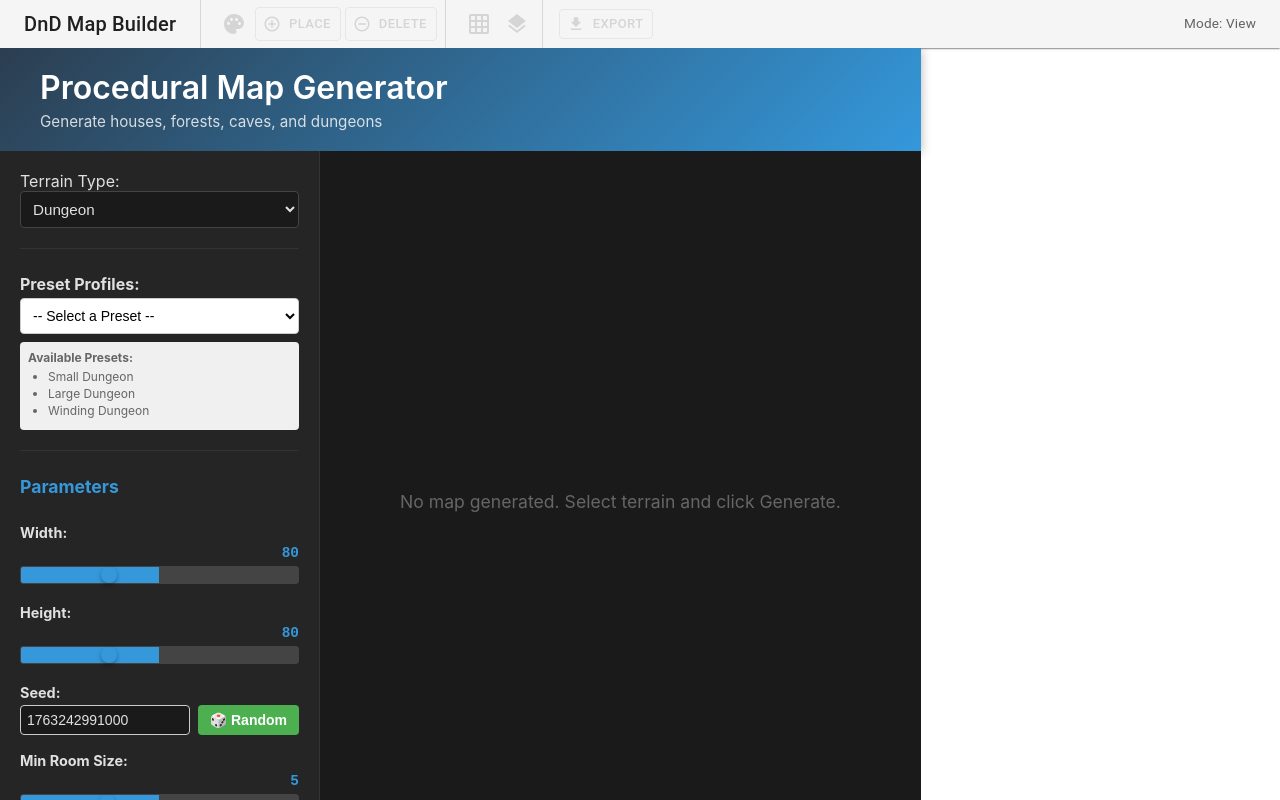
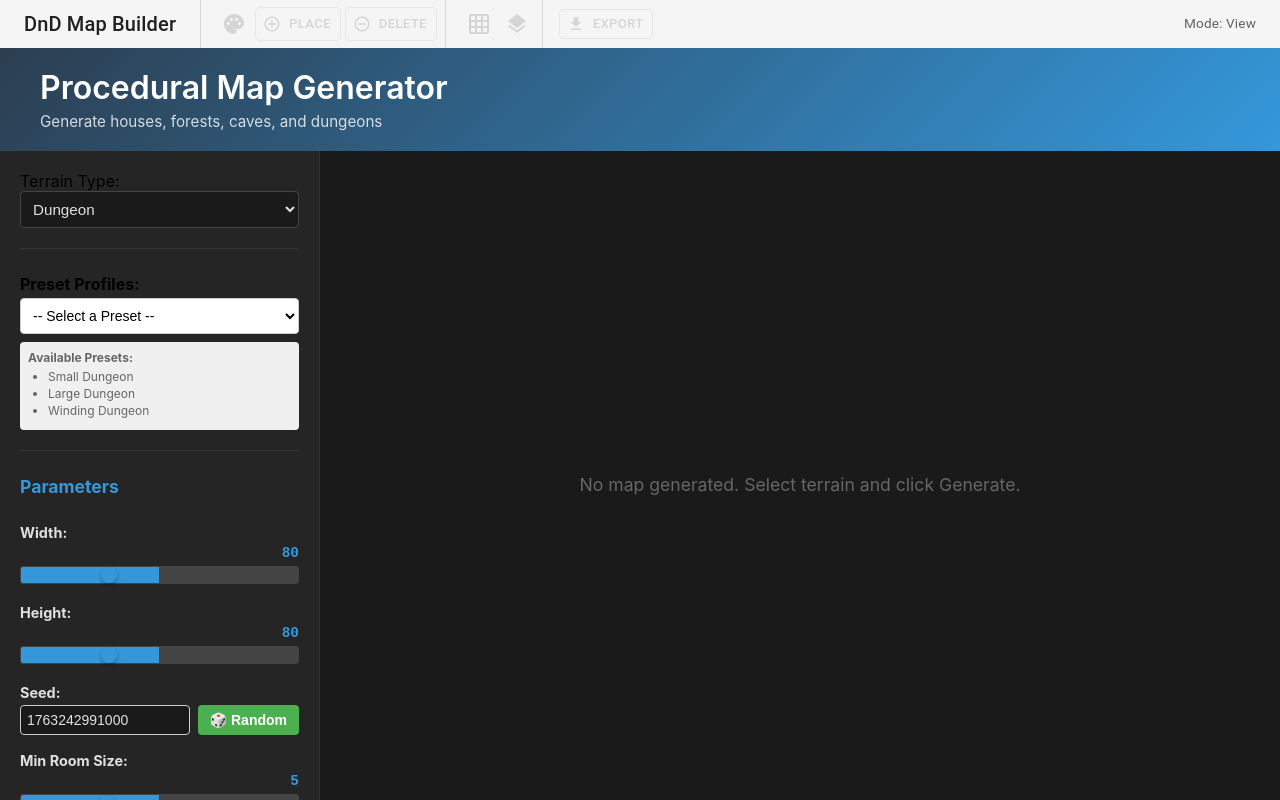
Before and after one commit to myoung09/dnd-map-builder, a React (Create React App) app: page / in a window 1280 px wide. Built offline with nearby package versions, Linux system fonts and the light colour scheme.

Commit message:
feat: Integrate object placement system and enhance App layout for improved UI

```diff
--- a/src/App.tsx
+++ b/src/App.tsx
@@ -215,14 +215,25 @@ Paste this seed into the generator to recreate this map!`;
         disabled={!mapData}
       />
 
-      <Box sx={{ display: 'flex', flex: 1, overflow: 'hidden' }}>
-        <div className="App">
+      <Box sx={{
+        display: 'flex',
+        flex: 1,
+        overflow: 'hidden',
+        width: '100%'
+      }}>
+        <div style={{
+          display: 'flex',
+          flexDirection: 'column',
+          width: '100%',
+          height: '100%',
+          backgroundColor: '#1a1a1a'
+        }}>
       <header className="App-header">
         <h1>Procedural Map Generator</h1>
         <p className="subtitle">Generate houses, forests, caves, and dungeons</p>
       </header>
 
-      <div className="app-container">
+      <div className="app-container" style={{ height: 'calc(100% - 85px)' }}>
         <aside className="control-panel">
           <section className="control-section">
             <TerrainSelector
```
Also changed, not shown: 1 other file (tests, documents, lock files or other folders).
